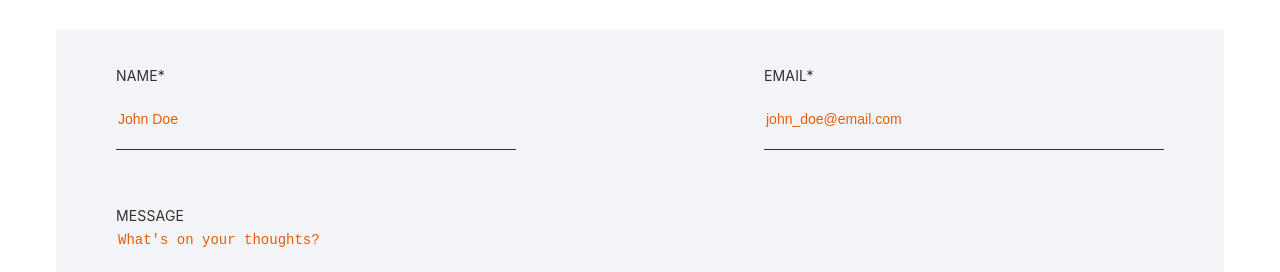
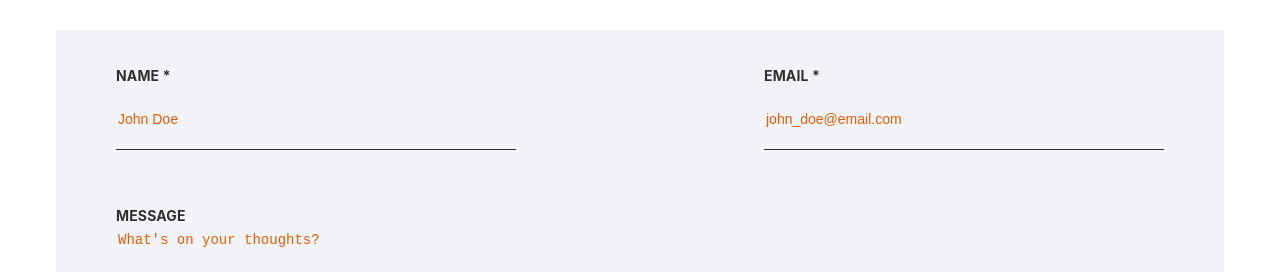
Before and after one commit to marventures/react-portfolio-template, a React (Vite) app: page /contact in a window 1280 px wide. Shown: the part 389-661 px from the top of the page. Built offline with nearby package versions, Linux system fonts and the light colour scheme.

Commit message:
Update form label

```diff
--- a/src/components/ContactForm/ContactForm.jsx
+++ b/src/components/ContactForm/ContactForm.jsx
@@ -34,7 +34,7 @@ export const ContactForm = () => {
               placeholder="John Doe"
               required
             />
-            <span className={css.formLabel}>Name*</span>
+            <span className={css.formLabel}>Name *</span>
           </label>
 
           <label className={css.formField}>
@@ -45,7 +45,7 @@ export const ContactForm = () => {
               placeholder="john_doe@email.com"
               required
             />
-            <span className={css.formLabel}>Email*</span>
+            <span className={css.formLabel}>Email *</span>
           </label>
         </div>
 
--- a/src/components/ContactForm/ContactForm.module.css
+++ b/src/components/ContactForm/ContactForm.module.css
@@ -107,7 +107,7 @@
   position: absolute;
   top: -20px;
   color: var(--DARK);
-  font-weight: 600px;
+  font-weight: 700;
   font-size: 14px;
   line-height: 0.87;
   letter-spacing: 0.01em;
```
